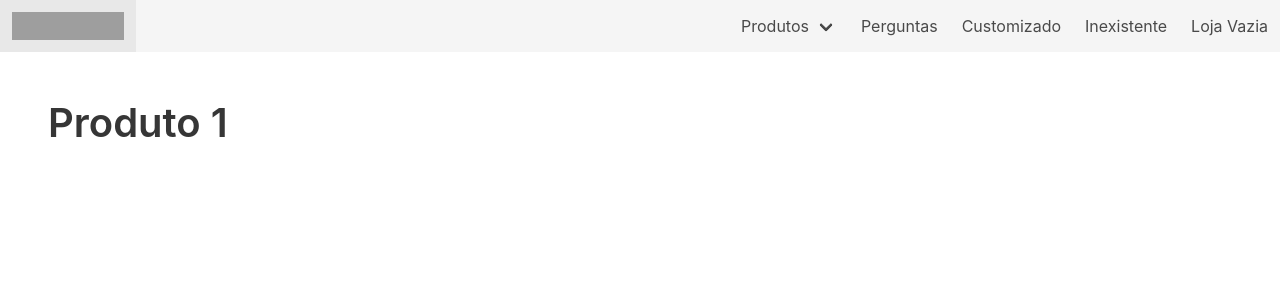
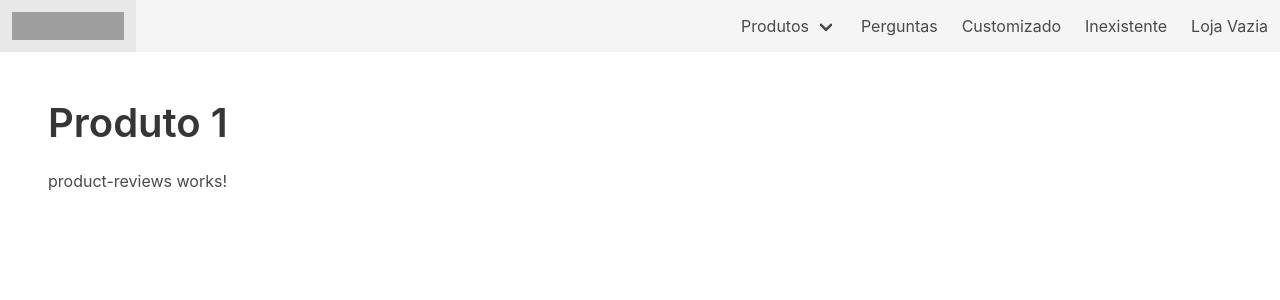
Before and after one commit to trustvox/trustvox-widgets-angular, an Angular app: page /1 in a window 1280 px wide. Shown: the top 300 px of the page. Built offline with nearby package versions, Linux system fonts and the light colour scheme; grey boxes are pictures that could not be loaded.

Commit message:
Add product reviews components

```diff
--- a/src/app/app.module.ts
+++ b/src/app/app.module.ts
@@ -6,13 +6,15 @@ import { AppComponent } from './app.component';
 import { HeaderComponent } from './header/header.component';
 import { FromCategoryPipe } from './from-category.pipe';
 import { ProductDetailsComponent } from './product-details/product-details.component';
+import { ProductReviewsComponent } from './product-reviews/product-reviews.component';
 
 @NgModule({
   declarations: [
     AppComponent,
     HeaderComponent,
     FromCategoryPipe,
-    ProductDetailsComponent
+    ProductDetailsComponent,
+    ProductReviewsComponent
   ],
   imports: [
     BrowserModule,
--- a/src/app/product-details/product-details.component.html
+++ b/src/app/product-details/product-details.component.html
@@ -1 +1,3 @@
 <h2 class="title is-2">{{ product.title }}</h2>
+
+<app-product-reviews [product]="product"></app-product-reviews>
--- /dev/null
+++ b/src/app/product-reviews/product-reviews.component.html
@@ -0,0 +1 @@
+<p>product-reviews works!</p>
--- /dev/null
+++ b/src/app/product-reviews/product-reviews.component.ts
@@ -0,0 +1,14 @@
+import { Component, OnInit, Input } from "@angular/core";
+
+@Component({
+  selector: "app-product-reviews",
+  templateUrl: "./product-reviews.component.html",
+  styleUrls: ["./product-reviews.component.scss"]
+})
+export class ProductReviewsComponent implements OnInit {
+  @Input() product: object;
+
+  constructor() {}
+
+  ngOnInit() {}
+}
```
Also changed, not shown: src/app/product-reviews/product-reviews.component.scss (added).
